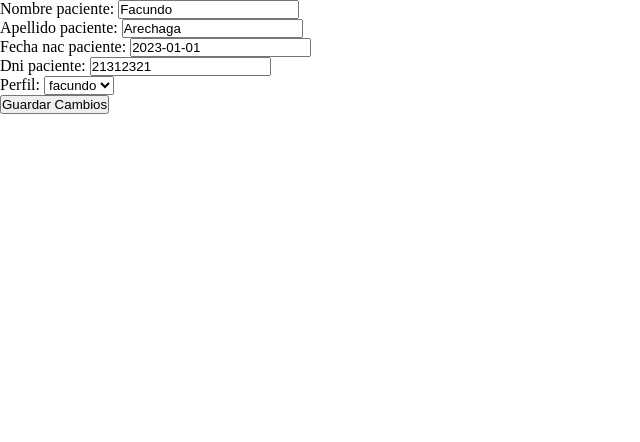
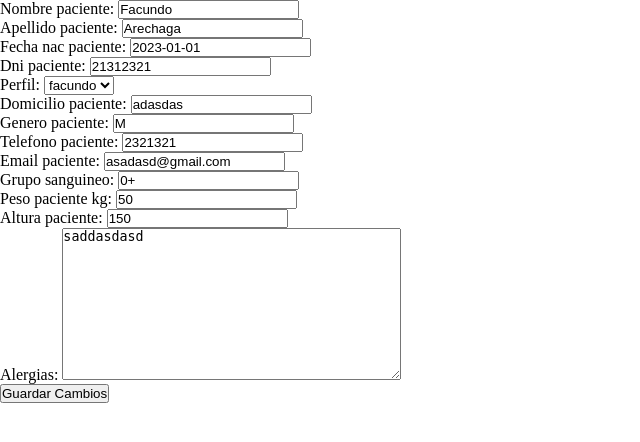
Before and after one commit to Facunare/OlimpiadasDjango, a Django app: page /editar_paciente/4/ in a window 1280 px wide. Shown: the part 66-508 px from the top of the page, without its empty margins (0-640 px from the left). Run offline with Django 4.2, Linux system fonts and the light colour scheme; data comes from the database, SQL or seed files in the repository; both versions use the stored data as it was after the commit.

Commit message:
agregados

```diff
--- a/OlimpiadasDjango/administracion/forms.py
+++ b/OlimpiadasDjango/administracion/forms.py
@@ -21,5 +21,13 @@ class PacienteForm(forms.ModelForm):
             'apellido_paciente',
             'fecha_nac_paciente',
             'dni_paciente',
-            'perfil'
+            'perfil',
+            'domicilio_paciente',
+            'genero_paciente',
+            'telefono_paciente',
+            'email_paciente',
+            'grupo_sanguineo',
+            'peso_paciente_kg',
+            'altura_paciente',
+            'alergias'
         ]
--- a/OlimpiadasDjango/administracion/models.py
+++ b/OlimpiadasDjango/administracion/models.py
@@ -37,15 +37,14 @@ class Paciente(models.Model):
     medico_asignado = models.ForeignKey(Medico, null=True, on_delete=models.CASCADE)
     zona = models.ForeignKey(Zona, default=None, on_delete=models.CASCADE)
     perfil = models.ForeignKey(Perfil, default=None, on_delete=models.CASCADE)
-    # domicilio_paciente = models.CharField(max_length=100, default="")
-    # genero_paciente = models.CharField(max_length=1, default="")
-    # telefono_paciente = models.IntegerField(default="")
-    # email_paciente = models.CharField(max_length=100, default="")
-    # grupo_sanguineo = models.CharField(max_length=5, default="")
-    # factor_rh = models.BooleanField(default=False)
-    # peso_paciente_kg = models.IntegerField(default=0)
-    # altura_paciente = models.IntegerField(default=0)
-    # alergias = models.TextField(default="")
+    domicilio_paciente = models.CharField(max_length=100, default="")
+    genero_paciente = models.CharField(max_length=1, default="")
+    telefono_paciente = models.CharField(null=True, default="", max_length=10)
+    email_paciente = models.CharField(max_length=100, default="")
+    grupo_sanguineo = models.CharField(max_length=5, default="")
+    peso_paciente_kg = models.IntegerField(default=0)
+    altura_paciente = models.IntegerField(default=0)
+    alergias = models.TextField(default="")
 
 class Llamado(models.Model):
     paciente = models.ForeignKey(Paciente, default=None, on_delete=models.CASCADE)
@@ -61,19 +60,16 @@ class Reporte(models.Model):
     llamado = models.ForeignKey(Llamado, default=None, on_delete=models.CASCADE)
     created_at = models.DateTimeField(default=timezone.now)
 
-
-
-# Aumentar datos pacientes
-# Usuario generico
 # Calcular tiempo de respuesta promedio
 # Visualizar tablas y graficos
 # Descarga reporte PDF y CSV
-
+# Ver grafico
+# Crear formulario paciente en otra pagina
 # Diseño
 # Mejorar el codigo, modularizarlo, etc.
+# Comentar codigo
 
 # Hacer aplicacion movil
-# Comentar codigo
 # Presentar todo en formato texto en un documento con titulo "Testeos, algoritmos e interacciones"
 # Presentar en el mismo documento con titulo "Planificacion y organizacion" una tabla que contenga fecha de inicio, descripción de la tarea, cantidad de días, tareas precedentes, responsable de la tarea.
 # Con titulo "Alternativas posibles" describir las alternativas evaluadas (min 2) y fundamentar porque elegimos una.
--- a/OlimpiadasDjango/administracion/urls.py
+++ b/OlimpiadasDjango/administracion/urls.py
@@ -13,5 +13,6 @@ urlpatterns = [
     path('generarReporte/<int:id>', views.generarReporte, name="generarReporte"),
     path('editar_paciente/<int:paciente_id>/', views.editar_paciente, name='editar_paciente'),
     path('verReportes/', views.verReportes, name='verReportes'),
+    path('agregarPaciente/', views.agregarPaciente, name='agregarPaciente'),
 
 ]
--- a/OlimpiadasDjango/administracion/views.py
+++ b/OlimpiadasDjango/administracion/views.py
@@ -23,8 +23,10 @@ def agregarMedico(req):
         dni_medico = req.POST['dni_medico']
         fecha_nac_medico = req.POST['fecha_nac_medico']
         domicilio_medico = req.POST['domicilio_medico']
-        nueva_zona = Zona(nombre_medico=nombre_medico, apellido_medico=apellido_medico, dni_medico=dni_medico, fecha_nac_medico=fecha_nac_medico, domicilio_medico=domicilio_medico)
-        nueva_zona.save()
+        zona = Zona.objects.get(id=int(req.POST['zona']))
+
+        nuevo_medico = Medico(zona=zona,nombre_medico=nombre_medico, apellido_medico=apellido_medico, dni_medico=dni_medico, fecha_nac_medico=fecha_nac_medico, domicilio_medico=domicilio_medico)
+        nuevo_medico.save()
         return redirect('/')
     else:
         return render(req, 'agregarEnfermero.html',{
@@ -50,7 +52,17 @@ def crear_paciente(req, zona_id):
         apellido_paciente = req.POST['apellido_paciente']
         fecha_nac_paciente = req.POST['fecha_nac_paciente']
         DNI_paciente = req.POST['dni_paciente']
-        nuevo_paciente = Paciente(nombre_paciente=nombre_paciente, apellido_paciente=apellido_paciente, fecha_nac_paciente=fecha_nac_paciente, dni_paciente=int(DNI_paciente), zona=zona_id)
+        domicilio_paciente = req.POST['domicilio_paciente']
+        genero_paciente = req.POST['genero_paciente']
+        telefono_paciente = req.POST['telefono_paciente']
+        email_paciente = req.POST['email_paciente']
+        grupo_sanguineo = req.POST['grupo_sanguineo']
+        peso_paciente_kg = req.POST['peso_paciente_kg']
+        altura_paciente = req.POST['altura_paciente']
+        alergias = req.POST['alergias']
+        perfil = Perfil.objects.get(id=req.POST['perfil'])
+        nuevo_paciente = Paciente(perfil=perfil,domicilio_paciente=domicilio_paciente, genero_paciente=genero_paciente, telefono_paciente=telefono_paciente,
+        email_paciente=email_paciente, grupo_sanguineo=grupo_sanguineo,peso_paciente_kg=peso_paciente_kg, altura_paciente=altura_paciente, alergias=alergias, nombre_paciente=nombre_paciente, apellido_paciente=apellido_paciente, fecha_nac_paciente=fecha_nac_paciente, dni_paciente=int(DNI_paciente), zona=zona_id)
         nuevo_paciente.save()
     return redirect('/')
 
@@ -175,3 +187,6 @@ def verReportes(req):
         'reportes': reportes,
         'zonas': zonas
     })
+
+def agregarPaciente(req):
+    return render(req, 'agregarPaciente.html')
```
Also changed, not shown: OlimpiadasDjango/administracion/templates/agregarPaciente.html (added, +21 -0 lines), OlimpiadasDjango/administracion/templates/detalle_zona.html (+9 -5 lines), OlimpiadasDjango/administracion/migrations/0003_paciente_alergias_paciente_altura_paciente_and_more.py (added), OlimpiadasDjango/db.sqlite3.
